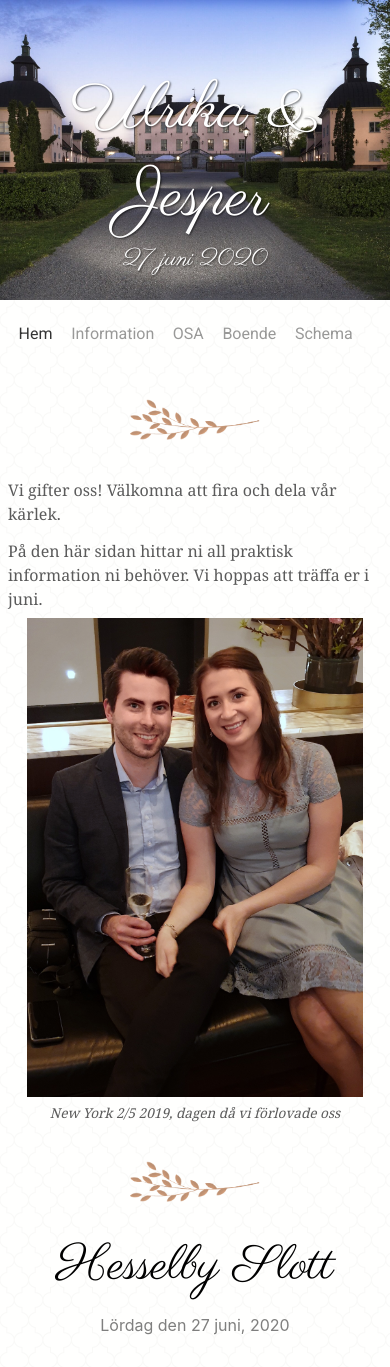
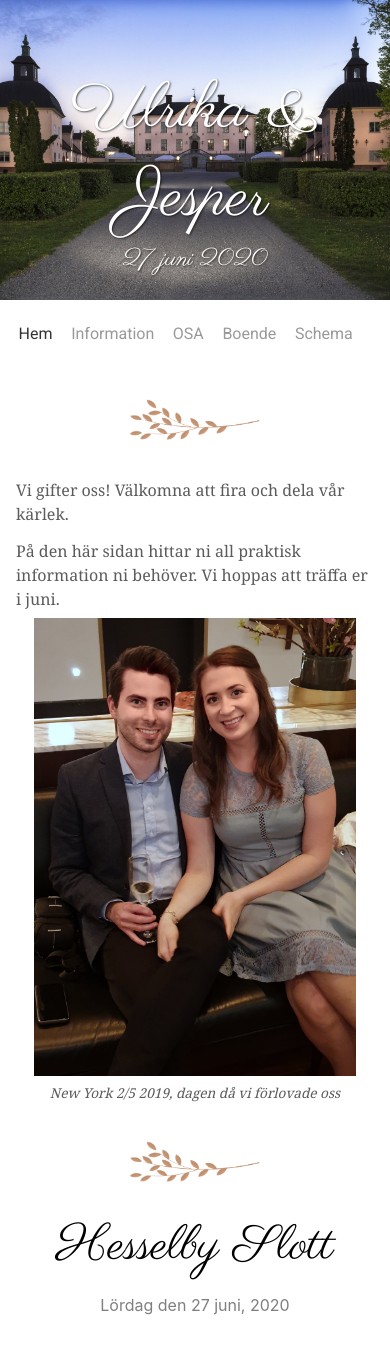
Before and after one commit to jesper-nord/brollop-web, a React (Create React App) app: page /#home in a window 390 px wide. Built offline with nearby package versions, Linux system fonts and the light colour scheme.

Commit message:
mobile styling fix

```diff
--- a/src/App.css
+++ b/src/App.css
@@ -13,20 +13,19 @@
   width: 100%;
   height: 100%;
   min-height: 600px;
-  background-color: rgba(255, 255, 255, 0.75);
+  background-color: rgba(255, 255, 255, 1);
   margin: 0 auto;
   box-shadow: 0 1px 30px -10px #a0a0a0;
 }
 
 @media only screen and (min-width: 640px) {
   .main {
-    background-color: rgba(255, 255, 255, 1);
     width: 65vw;
   }
 }
 
 .main-content {
-  padding: 0 0.5em;
+  padding: 0 1em;
 }
 
 @media only screen and (min-width: 640px) {
```
